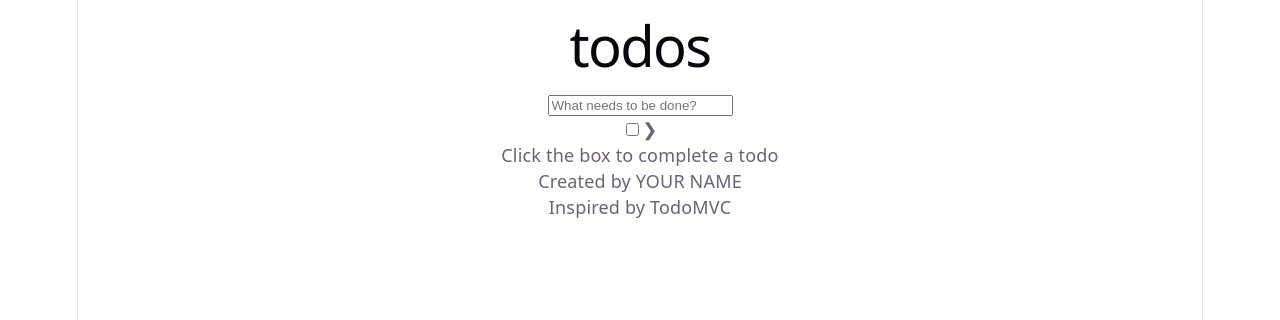
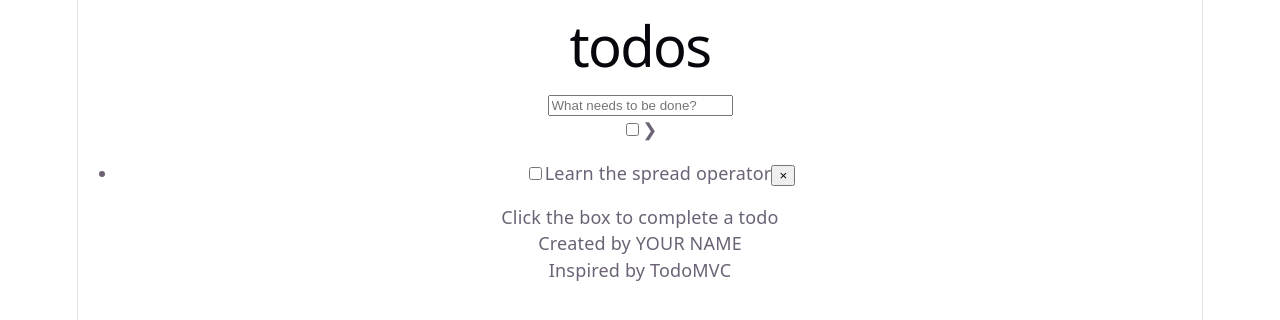
Before and after one commit to jaroldmikelbanogon/CSIT340-todomvc, a React (Vite) app: page / in a window 1280 px wide. Shown: the top 320 px of the page. Built offline with nearby package versions, Linux system fonts and the light colour scheme.

Commit message:
feat: added the first todo in Todos component

```diff
--- a/src/components/Todos.jsx
+++ b/src/components/Todos.jsx
@@ -20,6 +20,24 @@ function Todos() {
                     >
                         <span className="rotate-90">❯</span>
                     </label>
+
+                    <ul>
+                        <li className="group relative flex items-center border-b border-[#ededed] text-2xl">
+                        <input
+                            type="checkbox"
+                            className="ml-[15px] size-[30px] shrink-0 cursor-pointer accent-[#59a193]"
+                        />
+                        <span className="flex-1 py-[15px] pr-[60px] pl-[15px] break-all">
+                            Learn the spread operator
+                        </span>
+                        <button
+                            type="button"
+                            className="absolute right-[10px] hidden size-10 cursor-pointer text-[30px] text-[#949494] group-hover:block hover:text-[#c18585]"
+                        >
+                                ×
+                            </button>
+                        </li>
+                    </ul>
                 </main>
             </div>
     </section>
```
